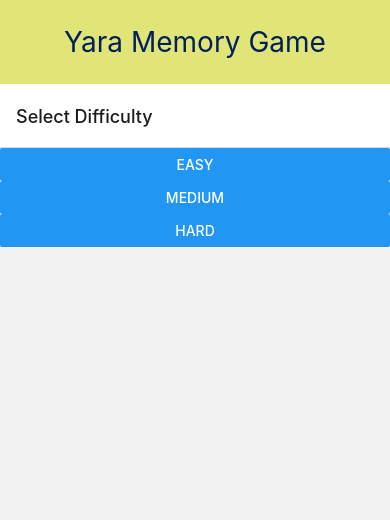
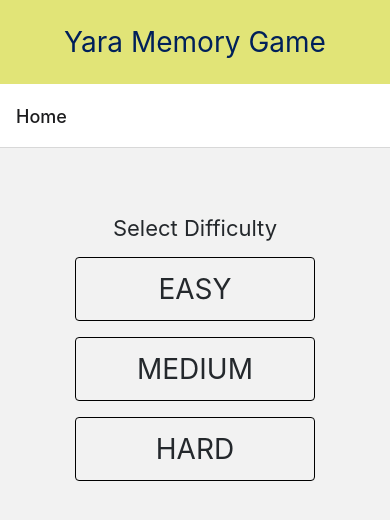
Before and after one commit to AlexChorniy/MemoryGame, a React Native app: screen / in a window 390 px wide. Shown: the top 520 px of the page. Built offline with nearby package versions, Linux system fonts and the light colour scheme.

Commit message:
Add home page

```diff
--- a/src/components/Navigation/Navigation.component.tsx
+++ b/src/components/Navigation/Navigation.component.tsx
@@ -16,7 +16,7 @@ const NavigationComponent = () => {
             name={OptionType.home}
             component={HomeComponent}
             options={{
-              title: 'Select Difficulty',
+              title: OptionType.home,
             }}
           />
           <Stack.Screen
--- /dev/null
+++ b/src/components/common/Button/Button.component.tsx
@@ -0,0 +1,18 @@
+import {Pressable, Text} from 'react-native';
+import React from 'react';
+import {styles} from './Button.styles';
+
+type TProps = {
+  title: string;
+  onPress: () => void;
+};
+
+const ButtonComponent = ({onPress, title = 'Button'}: TProps): JSX.Element => {
+  return (
+    <Pressable onPress={onPress} style={styles.buttonContainer}>
+      <Text style={styles.buttonTitle}>{title}</Text>
+    </Pressable>
+  );
+};
+
+export default ButtonComponent;
--- /dev/null
+++ b/src/components/common/Button/Button.styles.ts
@@ -0,0 +1,20 @@
+import {StyleSheet} from 'react-native';
+import {themes} from '../../../assets/themes';
+import {fontSizeStandard, gridPx} from '../../../utils/styleHelpers';
+
+export const styles = StyleSheet.create({
+  buttonContainer: {
+    display: 'flex',
+    justifyContent: 'center',
+    alignItems: 'center',
+    height: gridPx(),
+    width: gridPx(30),
+    borderRadius: gridPx(0.5),
+    borderWidth: 1,
+  },
+  buttonTitle: {
+    color: themes.grey,
+    fontSize: fontSizeStandard(14),
+    textTransform: 'uppercase',
+  },
+});
--- /dev/null
+++ b/src/components/common/Button/index.tsx
@@ -0,0 +1 @@
+export {default} from './Button.component';
--- a/src/components/common/Home/Home.component.tsx
+++ b/src/components/common/Home/Home.component.tsx
@@ -1,32 +1,37 @@
-import {Button, View} from 'react-native';
+import {Text, View} from 'react-native';
 import React from 'react';
 import {OptionType, RootStackParamList} from '../../../models/navigation';
 import {NativeStackScreenProps} from '@react-navigation/native-stack';
+import {styles} from './Home.styles';
+import ButtonComponent from '../Button';
 
 export type TProps = NativeStackScreenProps<RootStackParamList, 'Home'>;
 
 const HomeComponent = ({navigation}: TProps): JSX.Element => {
   return (
-    <View>
-      <Button
-        title="Easy"
+    <View style={styles.homeContainer}>
+      <Text style={styles.homeTitle}>Select Difficulty</Text>
+      <View style={styles.mainContainer}>
+        <ButtonComponent
+          title={OptionType.easy}
           onPress={() =>
             navigation.navigate(OptionType.easy, {option: OptionType.easy})
           }
         />
-      <Button
-        title="Medium"
+        <ButtonComponent
+          title={OptionType.medium}
           onPress={() =>
             navigation.navigate(OptionType.medium, {option: OptionType.medium})
           }
         />
-      <Button
-        title="Hard"
+        <ButtonComponent
+          title={OptionType.hard}
           onPress={() =>
             navigation.navigate(OptionType.hard, {option: OptionType.hard})
           }
         />
       </View>
+    </View>
   );
 };
 
--- a/src/components/common/Home/Home.styles.ts
+++ b/src/components/common/Home/Home.styles.ts
@@ -0,0 +1,30 @@
+import {StyleSheet} from 'react-native';
+import {themes} from '../../../assets/themes';
+import {fontSizeStandard, gridPx} from '../../../utils/styleHelpers';
+
+export const styles = StyleSheet.create({
+  homeContainer: {
+    paddingTop: gridPx(10),
+    height: '50%',
+    display: 'flex',
+    justifyContent: 'center',
+    alignItems: 'center',
+  },
+  homeTitle: {
+    textAlign: 'center',
+    fontSize: fontSizeStandard(8),
+    color: themes.grey,
+  },
+  homeButton: {
+    color: themes.lightGreen,
+  },
+  mainContainer: {
+    width: '90%',
+    height: '100%',
+    display: 'flex',
+    justifyContent: 'flex-start',
+    alignItems: 'center',
+    gap: gridPx(2),
+    paddingTop: gridPx(2),
+  },
+});
--- a/src/utils/styleHelpers.ts
+++ b/src/utils/styleHelpers.ts
@@ -2,7 +2,7 @@ const gridSize = 8;
 const defaultGridSize = 8;
 
 export const gridPx = (size = defaultGridSize): number => {
-  return Number(`${((size * gridSize) / defaultGridSize).toFixed(2)}`);
+  return size * gridSize;
 };
 
 export const fontSizeStandard = (add = 0): number => add + 14;
```
Lines whose indentation alone changed are shown as unchanged.
